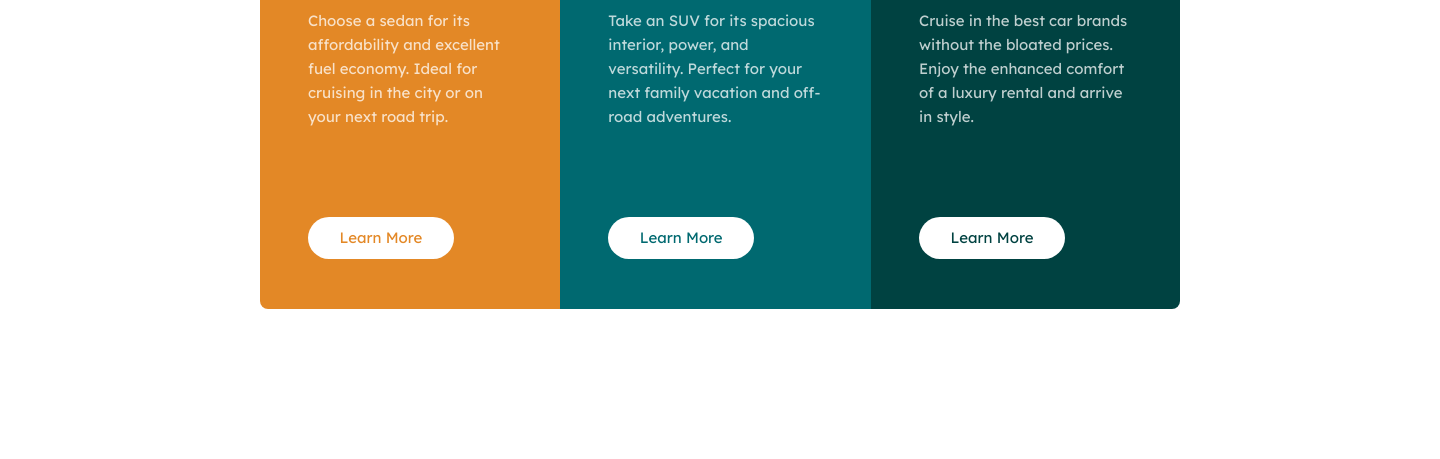
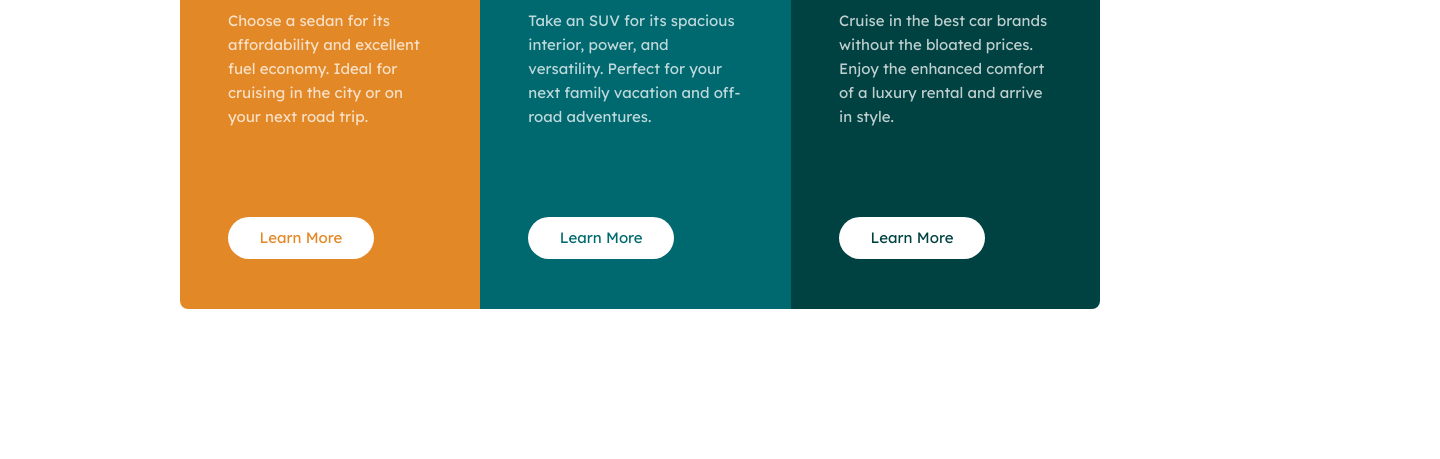
Before and after one commit to aadityamaksare/3-card-component-preview, a plain HTML site: page index.html in a window 1280 px wide. Shown: the part 341-800 px from the top of the page, 1440 px wide, since content can reach past the window. Drawn offline with Linux system fonts and the light colour scheme.

Commit message:
Update styles.css

```diff
--- a/styles.css
+++ b/styles.css
@@ -24,7 +24,7 @@ body {
     justify-content: center;
     align-items: center;
     height: 100vh;
-    width: 1440px
+
 
 
 }
```
